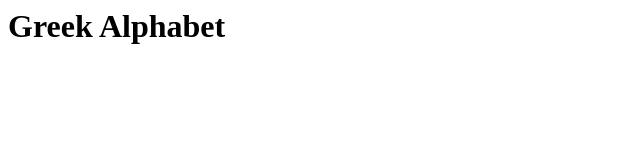
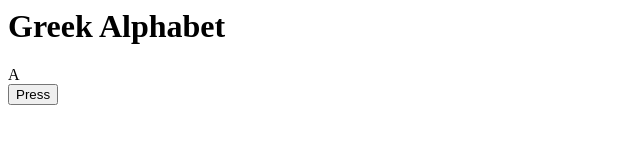
Before and after one commit to curiosus/greekalphabet, a React app: page / in a window 1280 px wide. Shown: the top 160 px of the page, without its empty margins (0-640 px from the left). Built offline with nearby package versions, Linux system fonts and the light colour scheme.

Commit message:
displaying greek letters

```diff
--- a/src/App.js
+++ b/src/App.js
@@ -1,9 +1,19 @@
 import React from 'react';
+import DisplayLetter from './DisplayLetter';
 
 const App = () => {
+
+	const handleClick = () => {
+
+	}
+
+
+
 	return (
 		<div>
 			<h1>Greek Alphabet</h1>
+			<DisplayLetter />
+			<button>Press</button>
 		</div>
 	);
 }
--- /dev/null
+++ b/src/DisplayLetter.js
@@ -0,0 +1,23 @@
+import React from 'react';
+import Letters from './Letters';
+
+const DisplayLetter = () => {
+
+
+	const letters = Letters.upperCase();
+	let letter = letters[0];
+
+	const generateLetter = () => {
+		console.log('hey');
+	}
+
+
+
+	return (
+		<div>
+			<span>{String.fromCodePoint(letter)}</span>
+		</div>
+	)
+}
+
+export default DisplayLetter;
--- /dev/null
+++ b/src/Letters.js
@@ -0,0 +1,7 @@
+const upperCase = () => {
+	return [0x0391, 0x0392, 0x0393, 0x0394, 0x0395];
+}
+
+module.exports = {
+	upperCase: upperCase
+};
```
